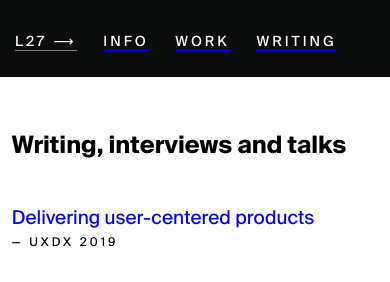
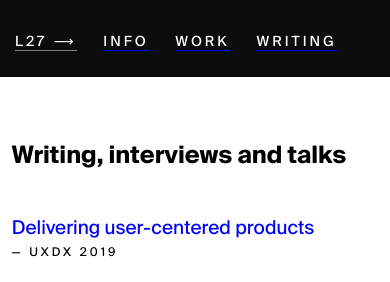
Before and after one commit to stephenjoe1/loft27design, a PHP site: page /writing.html in a window 390 px wide. Shown: the top 282 px of the page. Run offline with PHP 8.4, Linux system fonts and the light colour scheme; some libraries are stand-ins or nearby versions.

Commit message:
modile spacing tweaks

```diff
--- a/css/main.css
+++ b/css/main.css
@@ -722,7 +722,7 @@ a:hover {
 
 
 .header-wrapper {
-	margin-bottom: 10px;
+	margin-bottom: 50px;
 }
 
 .project-name {
--- a/writing.html
+++ b/writing.html
@@ -23,7 +23,7 @@
 
 		<div class="main-section">
 			<div class="intro-about">
- 				<h1 class="big-heading" style="margin-top: 60px;">Writing, interviews and talks</h1>
+ 				<h1 class="big-heading">Writing, interviews and talks</h1>
 
 
  			<div class="list">
```
